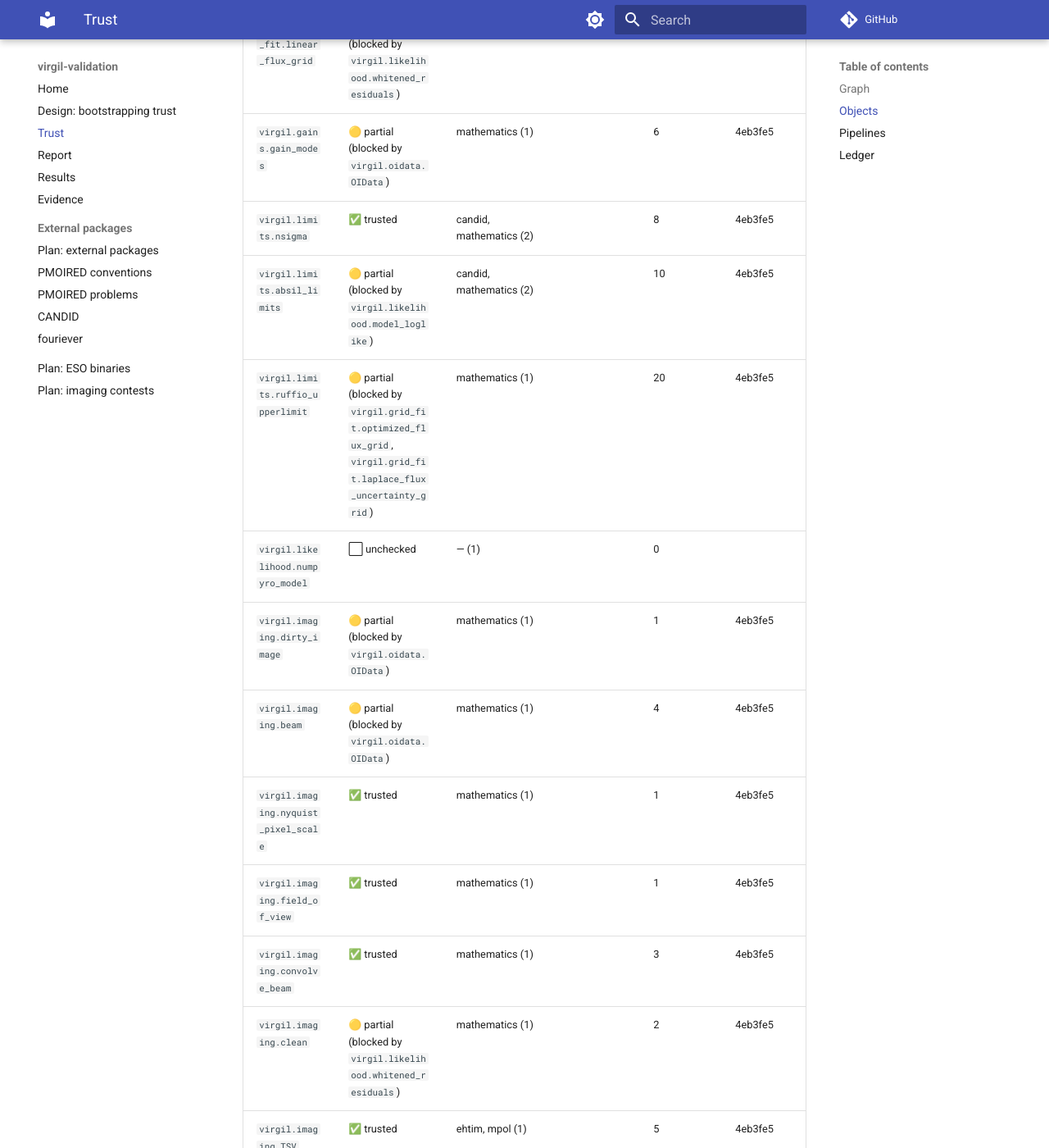
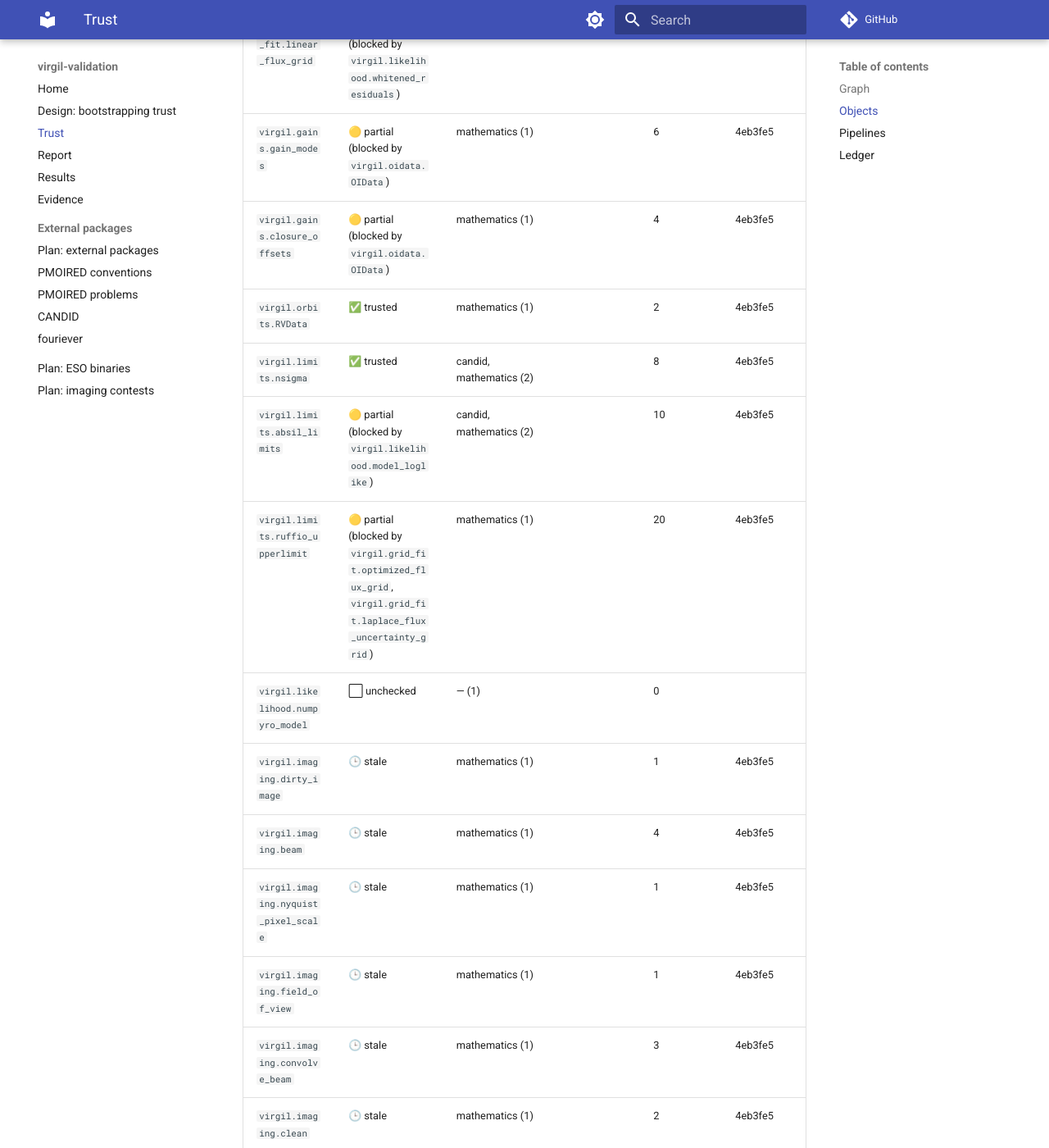
Before and after one commit to benjaminpope/virgil-validation, an MkDocs documentation site: the page built from docs/trust.md, in a window 1280 px wide and 1400 px high, scrolled down 4509 px. Shown: the whole window at 82% size. Built offline with MkDocs 1.6.1 and Material for MkDocs 9.7.7, drawn with Linux system fonts in a browser that asks for light colours; comment, search, counter and statistics services are not loaded; some of the changed text lies outside the part shown.

Commit message:
Regenerate evidence (interim)
Co-Authored-By: Claude Opus 5.5 <noreply@anthropic.com>

````diff
--- a/docs/trust.md
+++ b/docs/trust.md
@@ -2,10 +2,10 @@
 
 <!-- Generated by scripts/trust.py from trust/graph.yml, trust/ledger.yml and the evidence. Do not edit. -->
 
-- Evidence from local on 2026-10-05T05:44:51+00:00, virgil `4eb3fe5e08`
+- Evidence from local on 2026-10-05T06:07:59+00:00, virgil `4eb3fe5e08`
 - Evidence from virgil-ci on 2026-10-04T03:34:49+00:00, virgil `ec4cf51530` ([run](https://github.com/benjaminpope/virgil/actions/runs/37173979477))
 
-Statuses: ✅ trusted 53, 🟡 partial 14, 🔶 open 1, ⬜ unchecked 5.
+Statuses: ✅ trusted 44, 🟡 partial 12, 🕒 stale 13, 🔶 open 1, ⬜ unchecked 5.
 
 A node is **trusted** when it passes checks against enough distinct strong roots
 (mathematics, standards, statistics, literature, or a trusted package) and every
@@ -78,6 +78,8 @@ flowchart BT
         n34["likelihood.model_loglike"]:::part
         n35["fitting.fit"]:::part
         n41["gains.gain_modes"]:::part
+        n42["gains.closure_offsets"]:::part
+        n43["orbits.RVData"]:::done
     end
     subgraph inference["inference"]
         n36["inference.laplace_cov"]:::part
@@ -126,22 +128,24 @@ flowchart BT
     n34 --> n39
     n33 --> n40
     n1 --> n41
-    n34 --> n43
-    n42 --> n43
-    n38 --> n44
-    n39 --> n44
+    n1 --> n42
+    n32 --> n42
     n34 --> n45
-    n1 --> n46
-    n1 --> n47
-    n33 --> n51
-    n35 --> n58
+    n44 --> n45
+    n38 --> n46
+    n39 --> n46
+    n34 --> n47
+    n1 --> n48
+    n1 --> n49
+    n33 --> n53
+    n35 --> n60
 ```
 
 ## Objects
 
 | object | status | strong roots (needed) | weak | tests | evidence on virgil |
 | --- | --- | --- | --- | --- | --- |
-| `virgil.oifits.read_oifits` | ✅ trusted | literature, mathematics, pmoired, standards (2) |  | 21 | 4eb3fe5 |
+| `virgil.oifits.read_oifits` | 🕒 stale | literature, mathematics, pmoired, standards (2) |  | 21 | 4eb3fe5 |
 | `virgil.oidata.OIData` | 🔶 open | literature, mathematics, standards (1) | self-consistency | 23 | 4eb3fe5, ec4cf51 |
 | `virgil.oidata.find_uv_grid` | ✅ trusted | mathematics (1) |  | 3 | 4eb3fe5 |
 | `virgil.coverage.vlti_oidata` | ✅ trusted | standards (1) |  | 1 | 4eb3fe5 |
@@ -183,22 +187,24 @@ flowchart BT
 | `virgil.grid_fit.laplace_flux_uncertainty_grid` | 🟡 partial (blocked by `virgil.likelihood.model_loglike`) | mathematics, statistics (1) |  | 3 | 4eb3fe5 |
 | `virgil.grid_fit.linear_flux_grid` | 🟡 partial (blocked by `virgil.likelihood.whitened_residuals`) | mathematics (1) |  | 4 | 4eb3fe5 |
 | `virgil.gains.gain_modes` | 🟡 partial (blocked by `virgil.oidata.OIData`) | mathematics (1) |  | 6 | 4eb3fe5 |
+| `virgil.gains.closure_offsets` | 🟡 partial (blocked by `virgil.oidata.OIData`) | mathematics (1) |  | 4 | 4eb3fe5 |
+| `virgil.orbits.RVData` | ✅ trusted | mathematics (1) |  | 2 | 4eb3fe5 |
 | `virgil.limits.nsigma` | ✅ trusted | candid, mathematics (2) |  | 8 | 4eb3fe5 |
 | `virgil.limits.absil_limits` | 🟡 partial (blocked by `virgil.likelihood.model_loglike`) | candid, mathematics (2) |  | 10 | 4eb3fe5 |
 | `virgil.limits.ruffio_upperlimit` | 🟡 partial (blocked by `virgil.grid_fit.optimized_flux_grid`, `virgil.grid_fit.laplace_flux_uncertainty_grid`) | mathematics (1) |  | 20 | 4eb3fe5 |
 | `virgil.likelihood.numpyro_model` | ⬜ unchecked | — (1) |  | 0 |  |
-| `virgil.imaging.dirty_image` | 🟡 partial (blocked by `virgil.oidata.OIData`) | mathematics (1) |  | 1 | 4eb3fe5 |
-| `virgil.imaging.beam` | 🟡 partial (blocked by `virgil.oidata.OIData`) | mathematics (1) |  | 4 | 4eb3fe5 |
-| `virgil.imaging.nyquist_pixel_scale` | ✅ trusted | mathematics (1) |  | 1 | 4eb3fe5 |
-| `virgil.imaging.field_of_view` | ✅ trusted | mathematics (1) |  | 1 | 4eb3fe5 |
-| `virgil.imaging.convolve_beam` | ✅ trusted | mathematics (1) |  | 3 | 4eb3fe5 |
-| `virgil.imaging.clean` | 🟡 partial (blocked by `virgil.likelihood.whitened_residuals`) | mathematics (1) |  | 2 | 4eb3fe5 |
-| `virgil.imaging.TSV` | ✅ trusted | ehtim, mpol (1) |  | 5 | 4eb3fe5 |
-| `virgil.imaging.TV` | ✅ trusted | ehtim, mpol (1) |  | 4 | 4eb3fe5 |
-| `virgil.imaging.MaxEntropy` | ✅ trusted | ehtim, mpol (1) |  | 3 | 4eb3fe5 |
-| `virgil.imaging.Laplacian` | ✅ trusted | mathematics (1) |  | 2 | 4eb3fe5 |
-| `virgil.imaging.StarletL1` | ✅ trusted | mathematics (1) |  | 6 | 4eb3fe5 |
-| `virgil.imaging.LogSum` | ✅ trusted | mathematics (1) |  | 2 | 4eb3fe5 |
+| `virgil.imaging.dirty_image` | 🕒 stale | mathematics (1) |  | 1 | 4eb3fe5 |
+| `virgil.imaging.beam` | 🕒 stale | mathematics (1) |  | 4 | 4eb3fe5 |
+| `virgil.imaging.nyquist_pixel_scale` | 🕒 stale | mathematics (1) |  | 1 | 4eb3fe5 |
+| `virgil.imaging.field_of_view` | 🕒 stale | mathematics (1) |  | 1 | 4eb3fe5 |
+| `virgil.imaging.convolve_beam` | 🕒 stale | mathematics (1) |  | 3 | 4eb3fe5 |
+| `virgil.imaging.clean` | 🕒 stale | mathematics (1) |  | 2 | 4eb3fe5 |
+| `virgil.imaging.TSV` | 🕒 stale | ehtim, mpol (1) |  | 5 | 4eb3fe5 |
+| `virgil.imaging.TV` | 🕒 stale | ehtim, mpol (1) |  | 4 | 4eb3fe5 |
+| `virgil.imaging.MaxEntropy` | 🕒 stale | ehtim, mpol (1) |  | 3 | 4eb3fe5 |
+| `virgil.imaging.Laplacian` | 🕒 stale | mathematics (1) |  | 2 | 4eb3fe5 |
+| `virgil.imaging.StarletL1` | 🕒 stale | mathematics (1) |  | 6 | 4eb3fe5 |
+| `virgil.imaging.LogSum` | 🕒 stale | mathematics (1) |  | 2 | 4eb3fe5 |
 | `virgil.imaging.l_curve` | ⬜ unchecked | — (1) |  | 0 |  |
 | `virgil._elr` | ✅ trusted | golden:dholakia, mathematics (1) |  | 22 | ec4cf51 |
 | `crosscheck` | ✅ trusted | standards (1) |  | 1 | 4eb3fe5 |
````
Also changed, not shown: other parts of docs/trust.md (+39 -39 lines), 1 other file.
